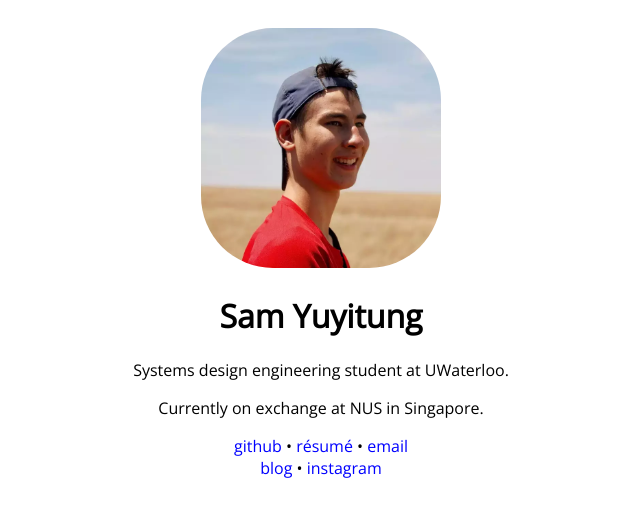
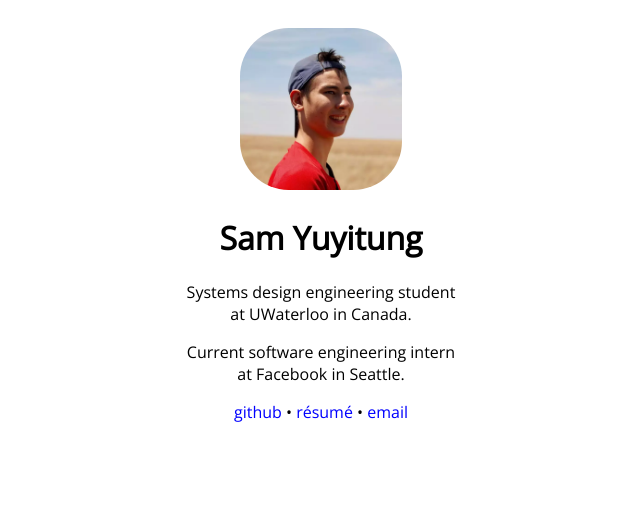
Before and after one commit to samyuyitung/samyuyitung.github.io, a plain HTML site: page index.html in a window 1280 px wide. Shown: the whole page, without its empty margins (319-959 px from the left). Drawn offline with nearby package versions, Linux system fonts and the light colour scheme.

Commit message:
Content update for facebook

```diff
--- a/index.html
+++ b/index.html
@@ -19,15 +19,12 @@
 			</picture>
 
 			<h1>Sam Yuyitung</h1>
-			<p>Systems design engineering student at UWaterloo.</p>
-			<p>Currently on exchange at NUS in Singapore.</p>
+			<p>Systems design engineering student at UWaterloo in Canada.</p>
+			<p>Current software engineering intern at Facebook in Seattle.</p>
 			<p>
 				<a href='https://github.com/samyuyitung' target='_blank' rel='noopener noreferrer'>github</a> •
 				<a href='/assets/samuel-yuyitung-resume.pdf' target='_blank' rel='noopener noreferrer'>résumé</a> •
 				<a href='mailto:samyuyitung@gmail.com'>email</a>
-				<br>
-				<a href='/blog' target='_blank' rel='noopener noreferrer'>blog</a> •
-				<a href='https://instagram.com/samyuyitung' target='_blank' rel='noopener noreferrer'>instagram</a>
 			</p>
 		</main>
 		<script>
--- a/styles.css
+++ b/styles.css
@@ -4,14 +4,14 @@ body {
   color: #000;
   text-align: center;
 }
+
 a, a:after {
   text-decoration: none;
   color: #0000ff;
 }
 main {
   padding: 20px;
-  width: 80%;
-  max-width: 400px;
+  max-width: 270px;
   margin: 0 auto;
 }
 img {
```
